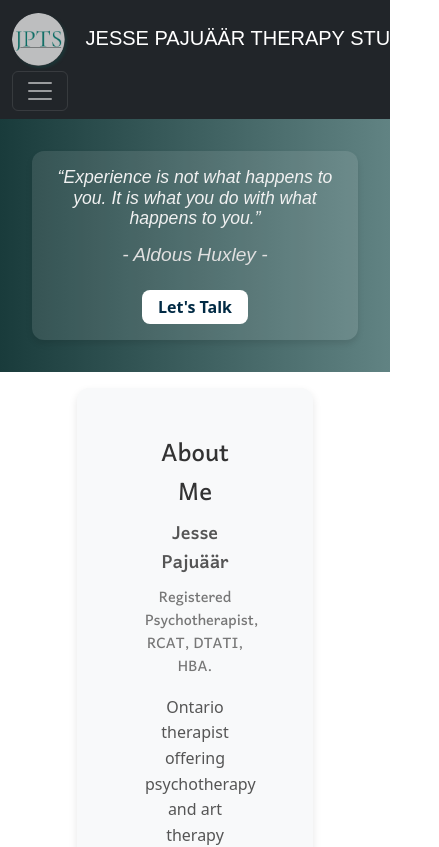
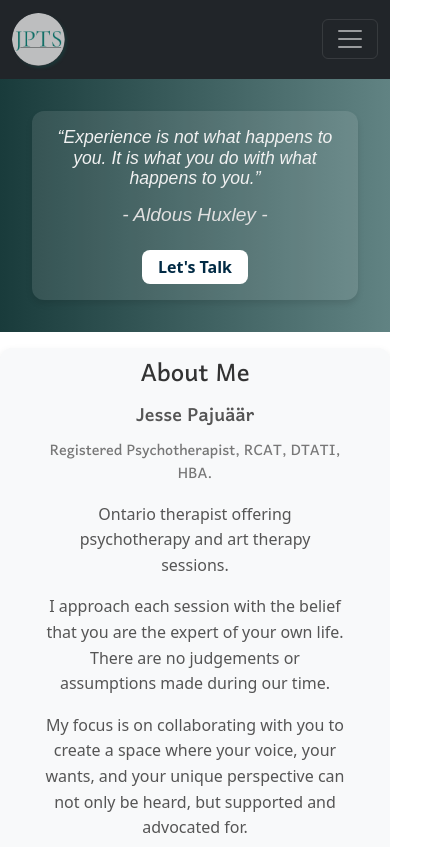
Before and after one commit to danispinxo/jesse-site, a Next.js app: page / in a window 390 px wide. Shown: the top 847 px of the page, 439 px wide, since content can reach past the window. Built offline with nearby package versions, Linux system fonts and the light colour scheme; a web font is replaced by a local one.

Commit message:
more responsive homepage

```diff
--- a/src/app/components/Navbar.jsx
+++ b/src/app/components/Navbar.jsx
@@ -17,9 +17,9 @@ export default function TopNavbar() {
         expand="lg"
       >
         <Container className="nav-custom">
-          <Navbar.Brand href="/">
+          <Navbar.Brand href="/" className="navbar-brand-link-logo-container">
             <img className="nav-logo" src="/images/Logo.webp" alt="JPTS logo" />
-            JESSE PAJUÄÄR THERAPY STUDIOS
+            <span>JESSE PAJUÄÄR THERAPY STUDIOS</span>
           </Navbar.Brand>
           <Navbar.Toggle aria-controls="responsive-navbar-nav" />
           <Navbar.Collapse id="responsive-navbar-nav">
--- a/src/app/styles/styles.scss
+++ b/src/app/styles/styles.scss
@@ -2,6 +2,14 @@
 
 .nav-custom {
   font-family: variables.$header-font;
+
+  .navbar-brand-link-logo-container {
+    @include variables.xs {
+      span {
+        display: none;
+      }
+    }
+  }
 }
 
 .nav-logo {
@@ -160,11 +168,15 @@ main {
     flex-direction: column;
     text-align: center;
   }
+
+  @include variables.xs {
+    padding: 0.5rem;
+  }
 }
 
 .about-me-text {
   @include variables.xs {
-    max-width: 100px;
+    max-width: 80%;
   }
 
   @include variables.sm {
```
